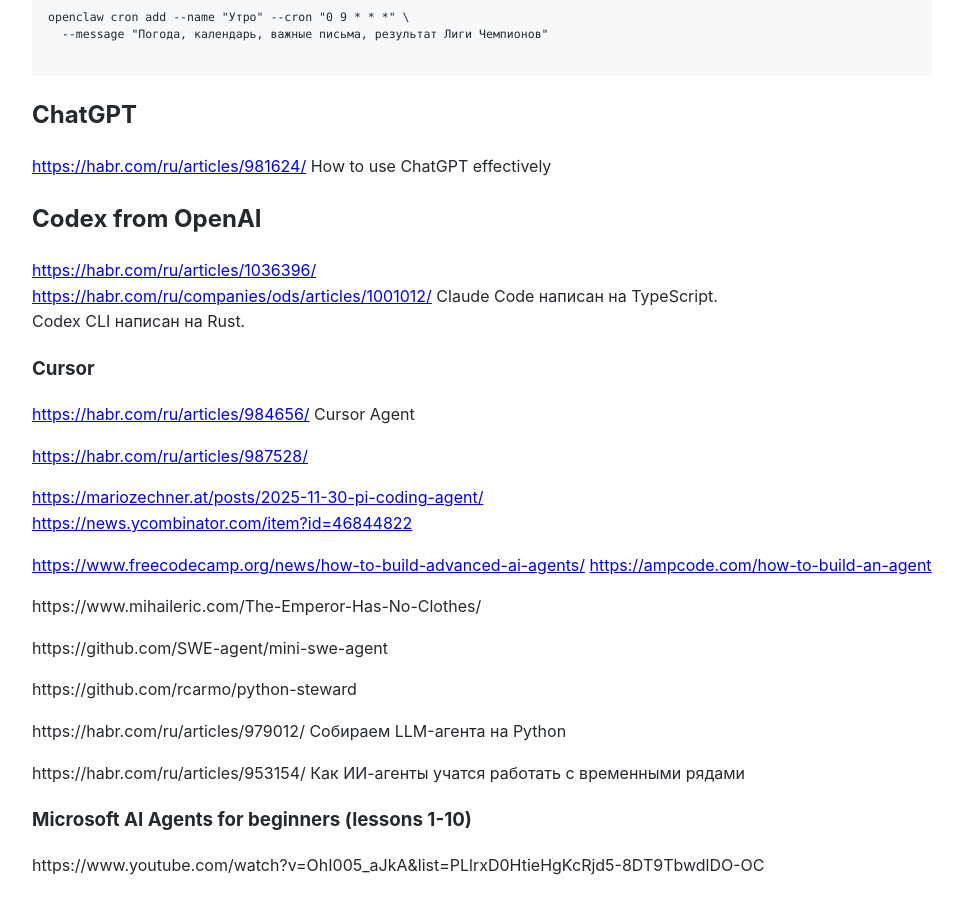
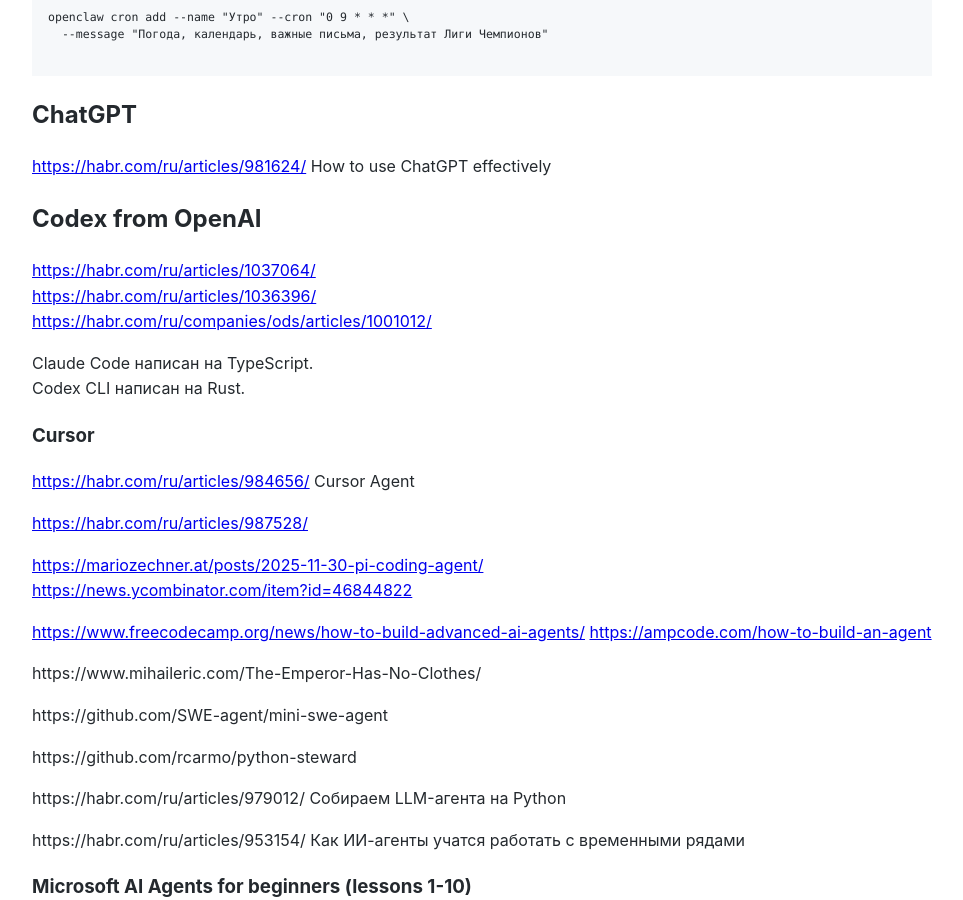
Before and after one commit to Michael-Lubinsky/michael-lubinsky.github.com, a Jekyll site: the page built from ml/agent.md, in a window 1280 px wide and 900 px high, scrolled down 8335 px. Shown: the whole window, without its empty margins (158-1121 px from the left). Built offline with Jekyll 4.4.1, drawn with Linux system fonts in a browser that asks for light colours; our own code applies the rules of GitHub Pages for plain Markdown files.

Commit message:
Update agent.md

```diff
--- a/ml/agent.md
+++ b/ml/agent.md
@@ -428,8 +428,10 @@
 <https://habr.com/ru/articles/981624/> How to use ChatGPT effectively
 
 ## Codex from OpenAI
+<https://habr.com/ru/articles/1037064/>
 <https://habr.com/ru/articles/1036396/>
 <https://habr.com/ru/companies/ods/articles/1001012/>
+
 Claude Code написан на TypeScript.
 Codex CLI написан на Rust.
 
```
